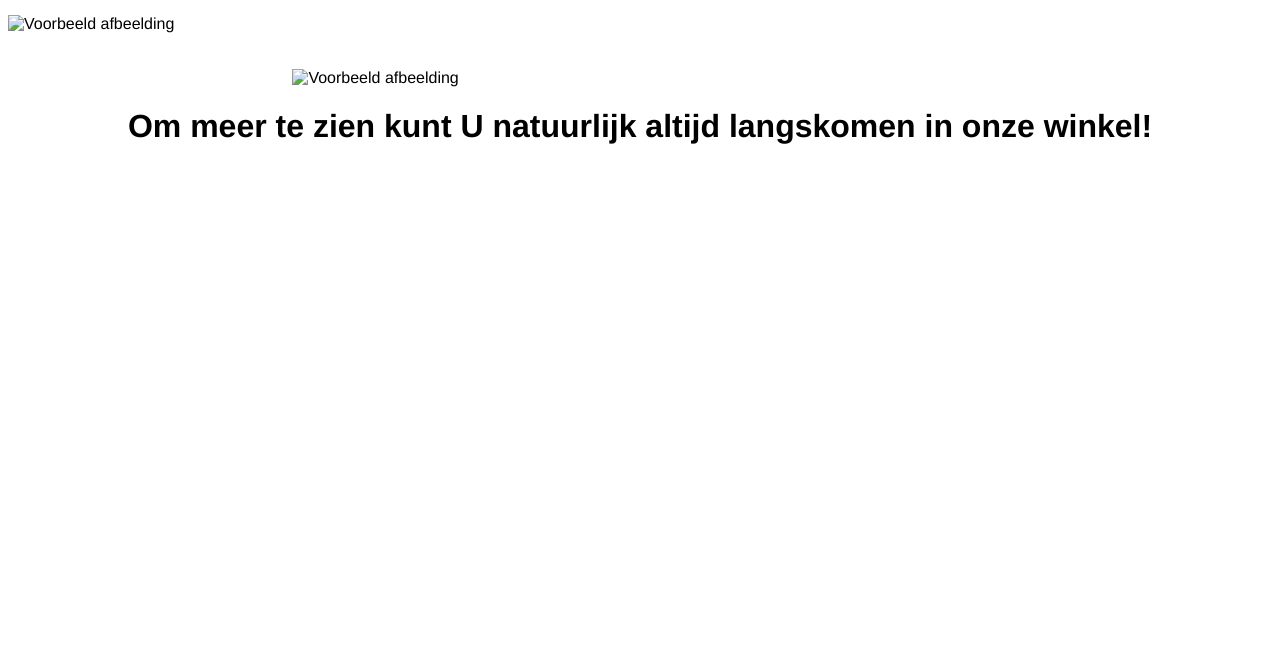
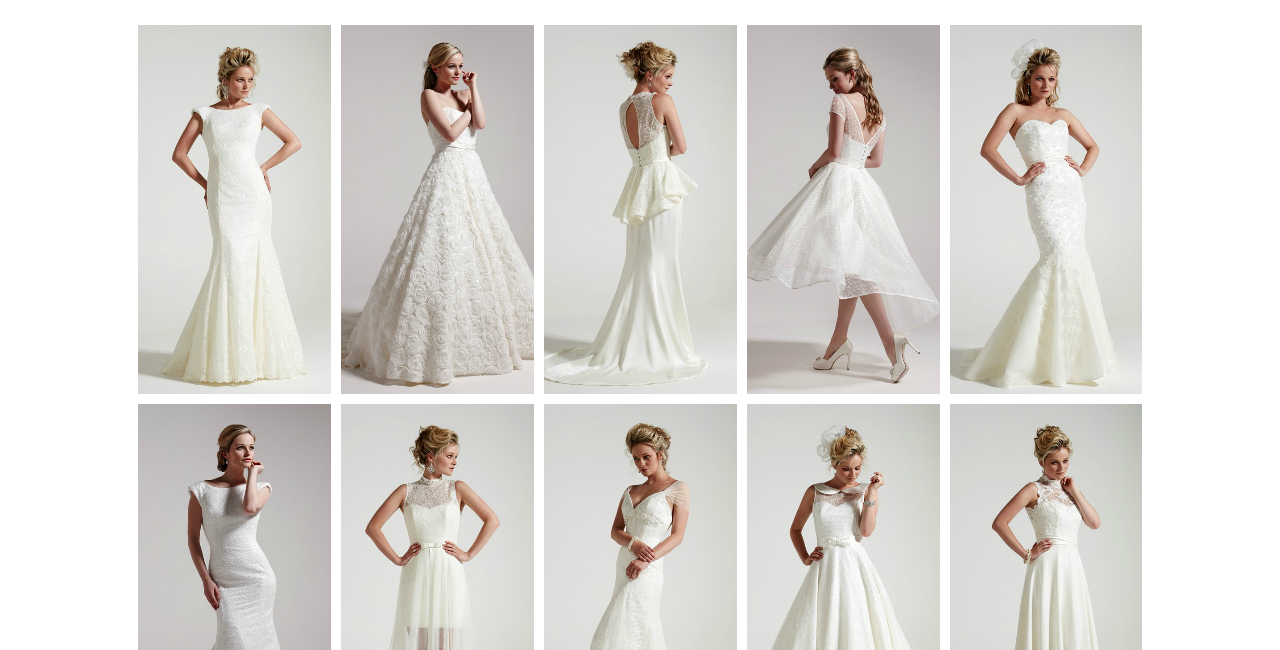
Before and after one commit to rosadelcielo/rosadelcielo.github.io, a plain HTML site: page page2.html in a window 1280 px wide. Shown: the part 150-800 px from the top of the page. Drawn offline with Linux system fonts and the light colour scheme.

Commit message:
Update page2.html

```diff
--- a/page2.html
+++ b/page2.html
@@ -16,9 +16,9 @@
 	   <a href="page5.html">Examendossiers</a>
 	</div>
 	<br>
-	<img src="htmlimages/dress2.png" alt="Voorbeeld afbeelding" style="max-width:100%">
+	<img src="dress2.png" alt="Voorbeeld afbeelding" style="max-width:100%">
 	<br> <br>
-	<img src="htmlimages/dress3.jpeg" alt="Voorbeeld afbeelding" style="max-width:55%">
+	<img src="dress3.jpeg" alt="Voorbeeld afbeelding" style="max-width:55%">
 	<h1 style="text-align: center"> Om meer te zien kunt U natuurlijk altijd langskomen in onze winkel! </h1>
   </body>
  </html>
```
